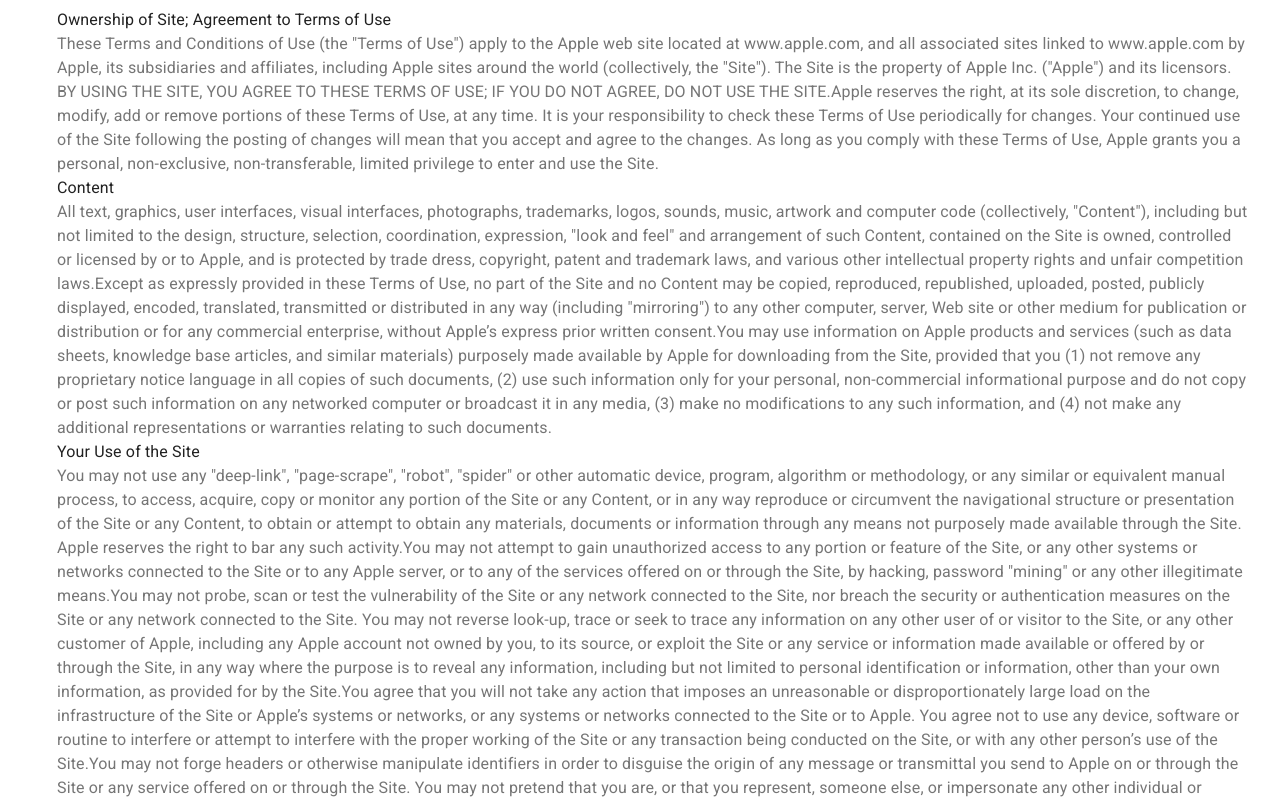
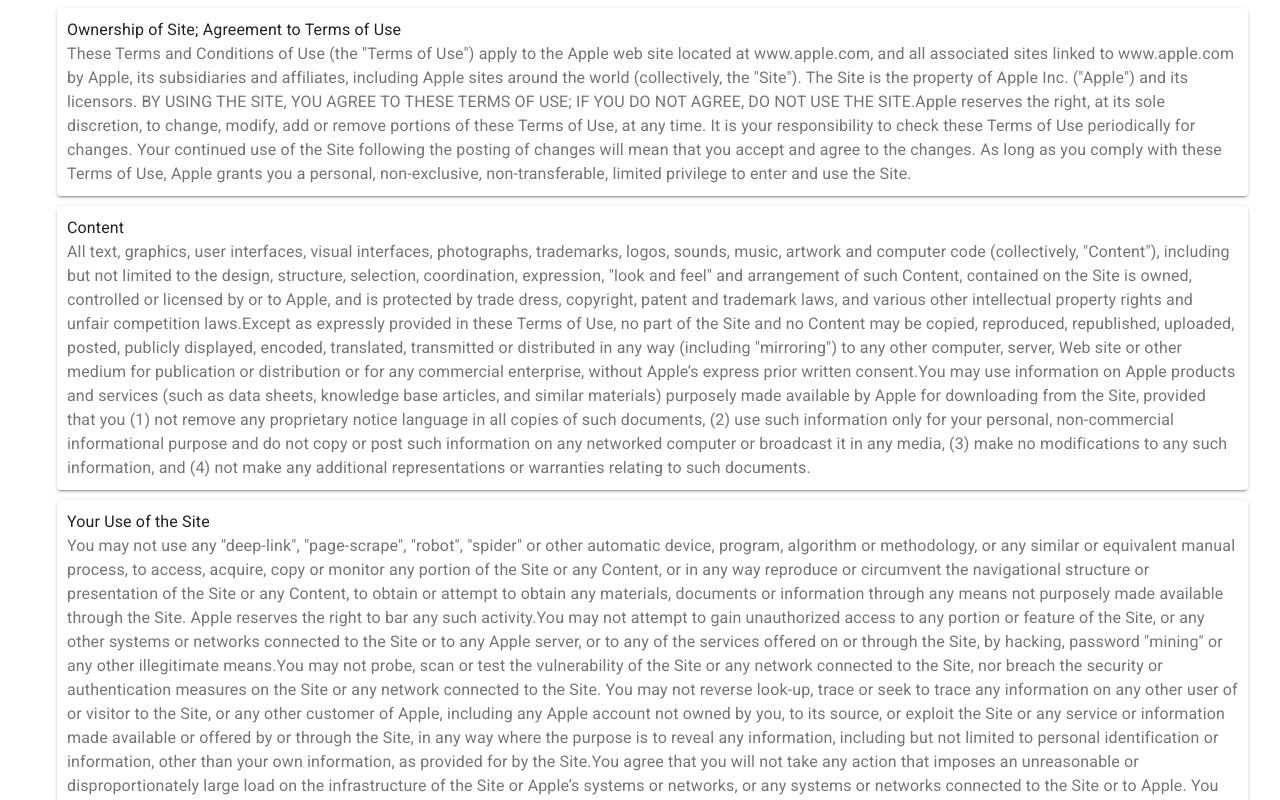
Before and after one commit to pdariusv/howdy-group-project, a React (Create React App) app in the folder client/: page /static-page in a window 1280 px wide. Shown: the top 800 px of the page. Built offline with nearby package versions, Linux system fonts and the light colour scheme; no server answers.

Commit message:
added padding to paper component

```diff
--- a/client/src/components/Forum/StaticPage.js
+++ b/client/src/components/Forum/StaticPage.js
@@ -1,17 +1,32 @@
 import React from "react";
-import { Box, Container, Typography, styled } from "@material-ui/core";
+import { Box, Container, Typography, Paper, styled } from "@material-ui/core";
 import termOfUse from '../../data/term-of-use-data'
 
 const MyBox = styled(Box)({
   paddingLeft: 25
 });
 
+const MyContainer = styled(Container)({
+  marginBottom: 10 ,
+
+
+});
+
+const MyPaper = styled(Paper)({
+  paddingTop: 10,
+  paddingBottom: 10,
+  paddingRight: 10,
+  paddingLeft: 10
+});
+
 const MySubSection = (props) => {
     return (<article id={props.nameSub}>
-      <Container className="container">
-        <Typography component="h2" color="textPrimary">{props.title}</Typography>
-        <Typography component="p" color="textSecondary">{props.content}</Typography>
-      </Container>
+      <MyContainer className="container">
+        <MyPaper elevation={2}>
+          <Typography component="h2" color="textPrimary">{props.title}</Typography>
+          <Typography component="p" color="textSecondary">{props.content}</Typography>
+        </MyPaper>
+      </MyContainer>
     </article>);
 }
 
```
